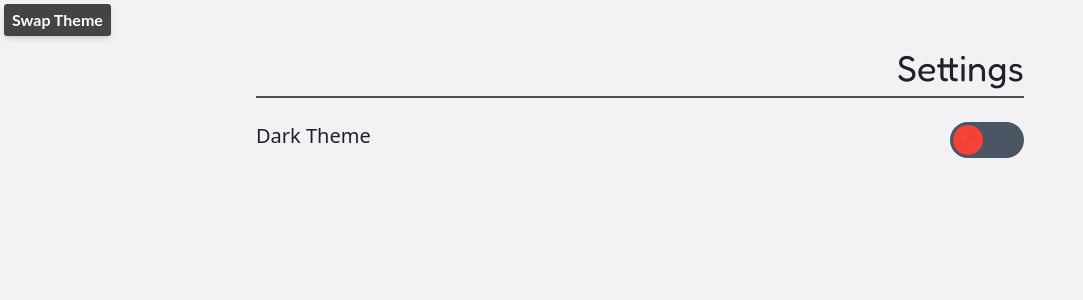
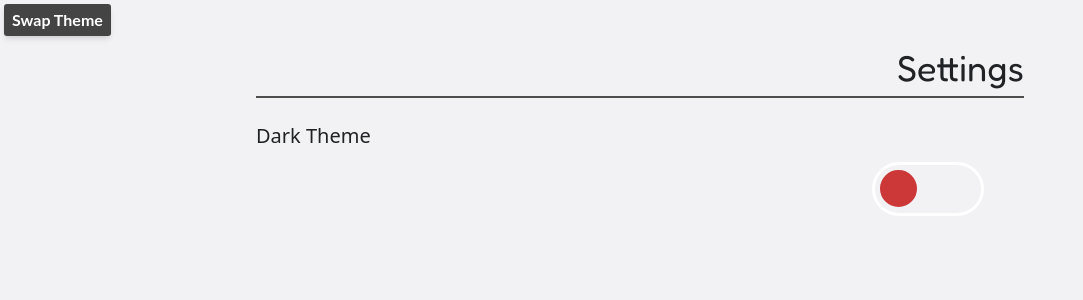
Before and after one commit to TheSheefooProject/frontend, a Next.js app: page /settings in a window 1280 px wide. Shown: the top 300 px of the page, without its empty margins (0-1083 px from the left). Built offline with nearby package versions, Linux system fonts and the light colour scheme.

Commit message:
~ rudimentary switch styling

```diff
--- a/components/common/Switch/Switch.tsx
+++ b/components/common/Switch/Switch.tsx
@@ -11,19 +11,14 @@ const Switch = (props: {}) => {
   const { ...restProps } = props
 
   return (
-    <div
-      className={`${
-        styles.switch + ' relative m-0 overflow-hidden rounded-md bg-gray-600'
-      }`}
-    >
+    <div className={`${styles.switch}`}>
       <input
         id="setting_theme"
         name="setting_theme"
         type="checkbox"
-        className={`${styles.checkbox + ' '}`}
+        className={`${styles.checkbox}`}
       ></input>
-      <div className={`${styles.knobs + ' align-middle'}`}></div>
-      <div className={`${styles.layers + ' align-middle'}`}></div>
+      <label htmlFor="setting_theme" className={`${styles.label}`}></label>
     </div>
   )
 }
--- a/components/common/Switch/switch.module.scss
+++ b/components/common/Switch/switch.module.scss
@@ -1,68 +1,50 @@
 .switch {
-  width: 74px;
-  height: 36px;
+  position: relative;
+  display: inline-block;
+}
+.checkbox {
+  height: 40px;
+  left: 0;
+  opacity: 0;
+  position: absolute;
+  top: 0;
+  width: 40px;
 }
 
-.switch,
-.layer {
-  border-radius: 100px;
+.label {
+  width: 7em;
+  background: transparent;
+  height: 3.35em;
+  display: inline-block;
+  border: 3px solid #fff;
+  border-radius: 50px;
+  margin: 40px;
+  position: relative;
+  transition: all 0.3s ease;
+  transform-origin: 20% center;
+  cursor: pointer;
+  &:before {
+    content: '';
+    position: absolute;
+    display: block;
+    transition: all 0.2s ease;
+    width: 2.3em;
+    height: 2.3em;
+
+    top: 0.3em;
+    left: 0.3em;
+    border-radius: 2em;
+    border: 3px solid rgb(204, 55, 55);
+    background: rgb(204, 55, 55);
+    transition: 0.3s ease;
+  }
 }
-
-.checkbox {
-  position: relative;
-  width: 100%;
-  height: 100%;
-  padding: 0;
-  margin: 0;
-  opacity: 0;
-  cursor: pointer;
-  z-index: 3;
+.checkbox:checked + label {
+  &:before {
+    content: '';
+    position: absolute;
+    transform: translateX(59px);
+    background: rgb(55, 204, 55);
+    border-color: rgb(55, 204, 55);
+  }
 }
-
-.knobs {
-  z-index: 2;
-}
-
-.layer {
-  width: 100%;
-  background-color: #ebf7fc;
-  transition: 0.3s ease all;
-  z-index: 1;
-}
-
-.switch .knobs:before {
-  content: '❌';
-  position: absolute;
-  top: 3px;
-  left: 3px;
-  width: 30px;
-  height: 30px;
-  color: #fff;
-  font-size: 10px;
-  font-weight: bold;
-  text-align: center;
-  line-height: 1;
-  padding: 9px 4px;
-  background-color: #f44336;
-  border-radius: 50%;
-  transition: 0.3s ease all, left 0.3s cubic-bezier(0.18, 0.89, 0.35, 1.15);
-}
-
-.switch .checkbox:active + .knobs:before {
-  width: 46px;
-  border-radius: 100px;
-}
-
-.switch .checkbox:checked:active + .knobs:before {
-  margin-left: -26px;
-}
-
-.switch .checkbox:checked + .knobs:before {
-  content: '✔️';
-  left: 42px;
-  background-color: #6cff78;
-}
-
-.switch .checkbox:checked ~ .layer {
-  background-color: #fcebeb;
-}
```
